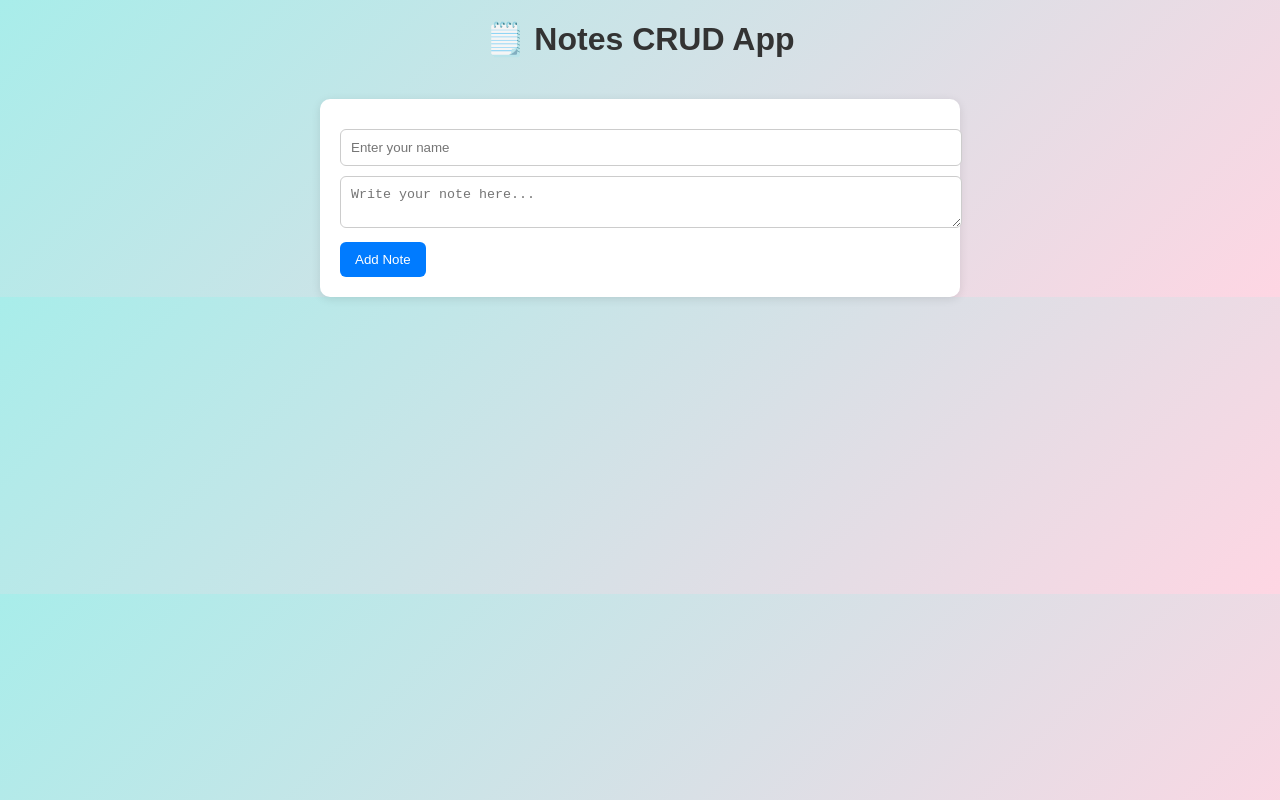
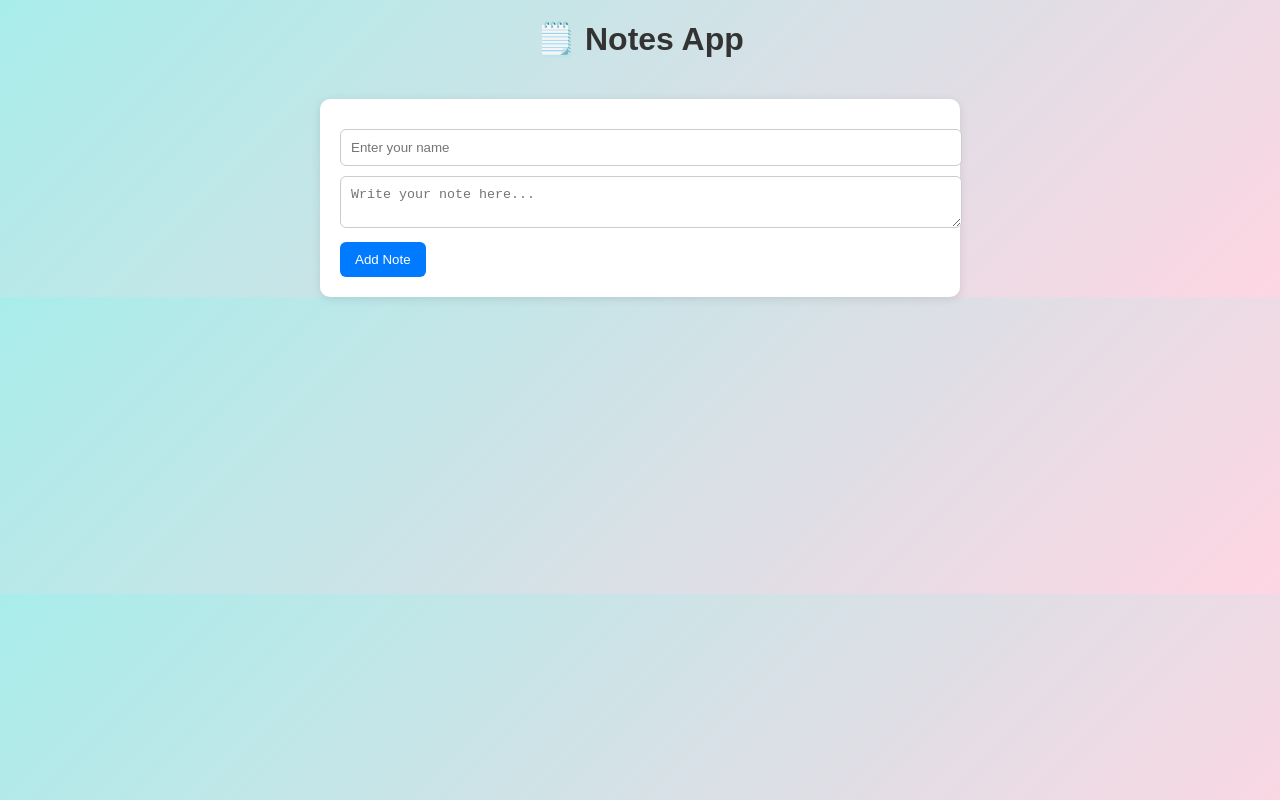
Before and after one commit to akashhede360/notes_app_fastAPI, a website: page index.html in a window 1280 px wide. Drawn offline with Linux system fonts and the light colour scheme; no server answers.

Commit message:
this is <h1> changes

```diff
--- a/index.html
+++ b/index.html
@@ -47,7 +47,7 @@ button:hover { background-color: #0056b3; }
 </style>
 </head>
 <body>
-<h1>🗒️ Notes CRUD App</h1>
+<h1>🗒️ Notes App</h1>
 <div class="container">
   <input type="text" id="writerInput" placeholder="Enter your name" />
   <textarea id="noteInput" placeholder="Write your note here..."></textarea>
```
